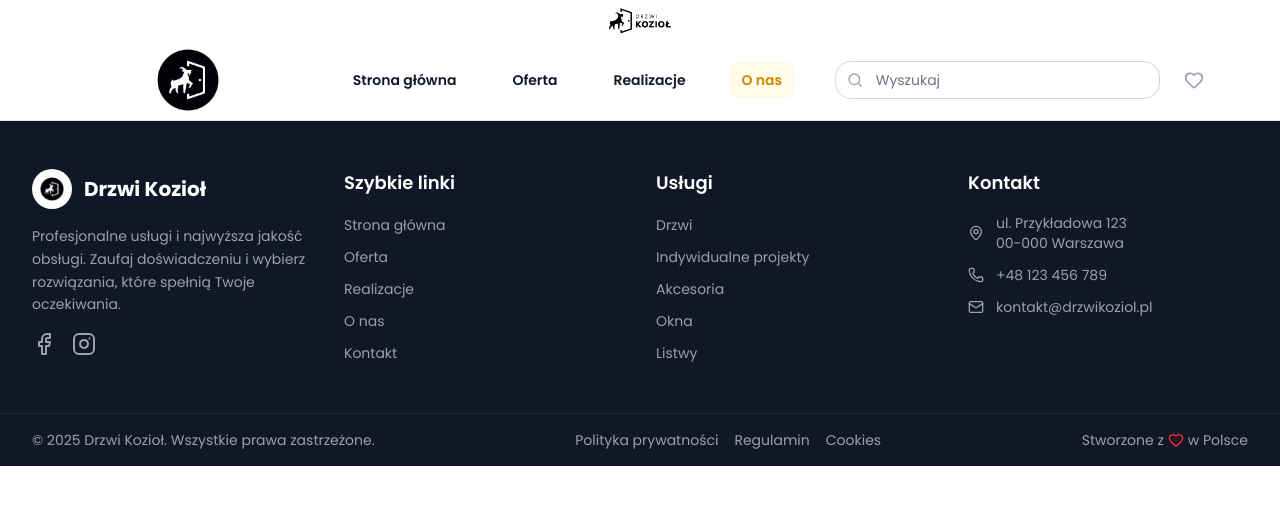
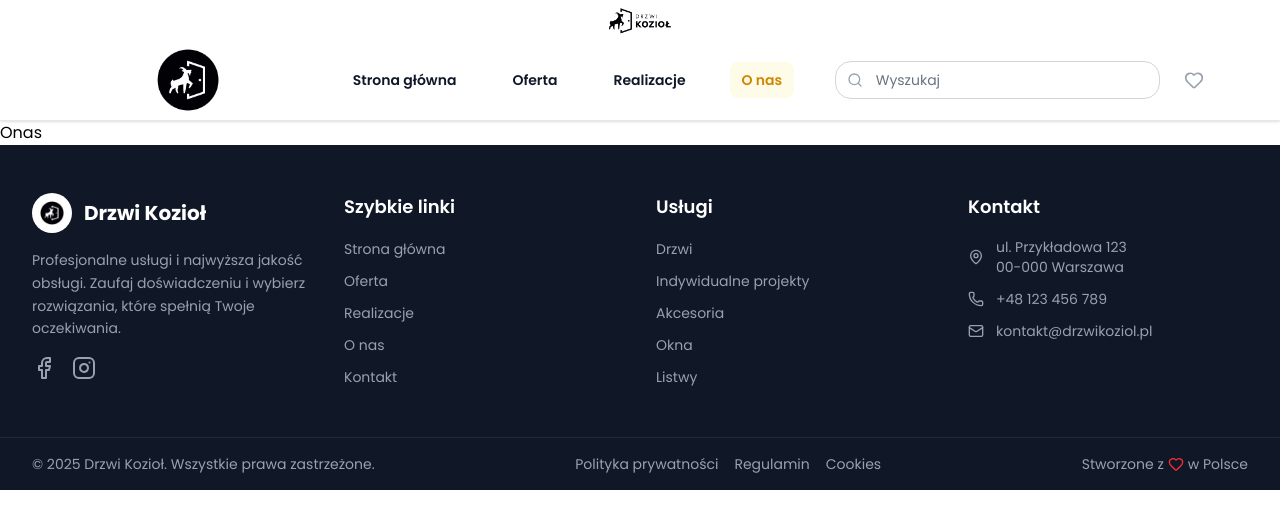
Before and after one commit to reavz7/DrzwiKoziol, a React (Vite) app in the folder DrzwiKoziol/: page /o-nas in a window 1280 px wide. Shown: the top 528 px of the page. Built offline with nearby package versions, Linux system fonts and the light colour scheme.

Commit message:
Add Onas route to App component

```diff
--- a/DrzwiKoziol/src/App.jsx
+++ b/DrzwiKoziol/src/App.jsx
@@ -8,6 +8,7 @@ import Footer from '../components/Footer'
 import Home from '../pages/Home'
 import Oferta from '../pages/Oferta'
 import Realizacje from '../pages/Realizacje'
+import Onas from '../pages/Onas'
 function App() {
   const [count, setCount] = useState(0)
 
@@ -20,6 +21,7 @@ function App() {
             <Route path="/" element={<Home />} />
             <Route path="/oferta" element={<Oferta />} />
             <Route path="/realizacje" element={<Realizacje />} />
+            <Route path="/o-nas" element={<Onas/>} />
           </Routes>
         </main>
         <Footer />
```
